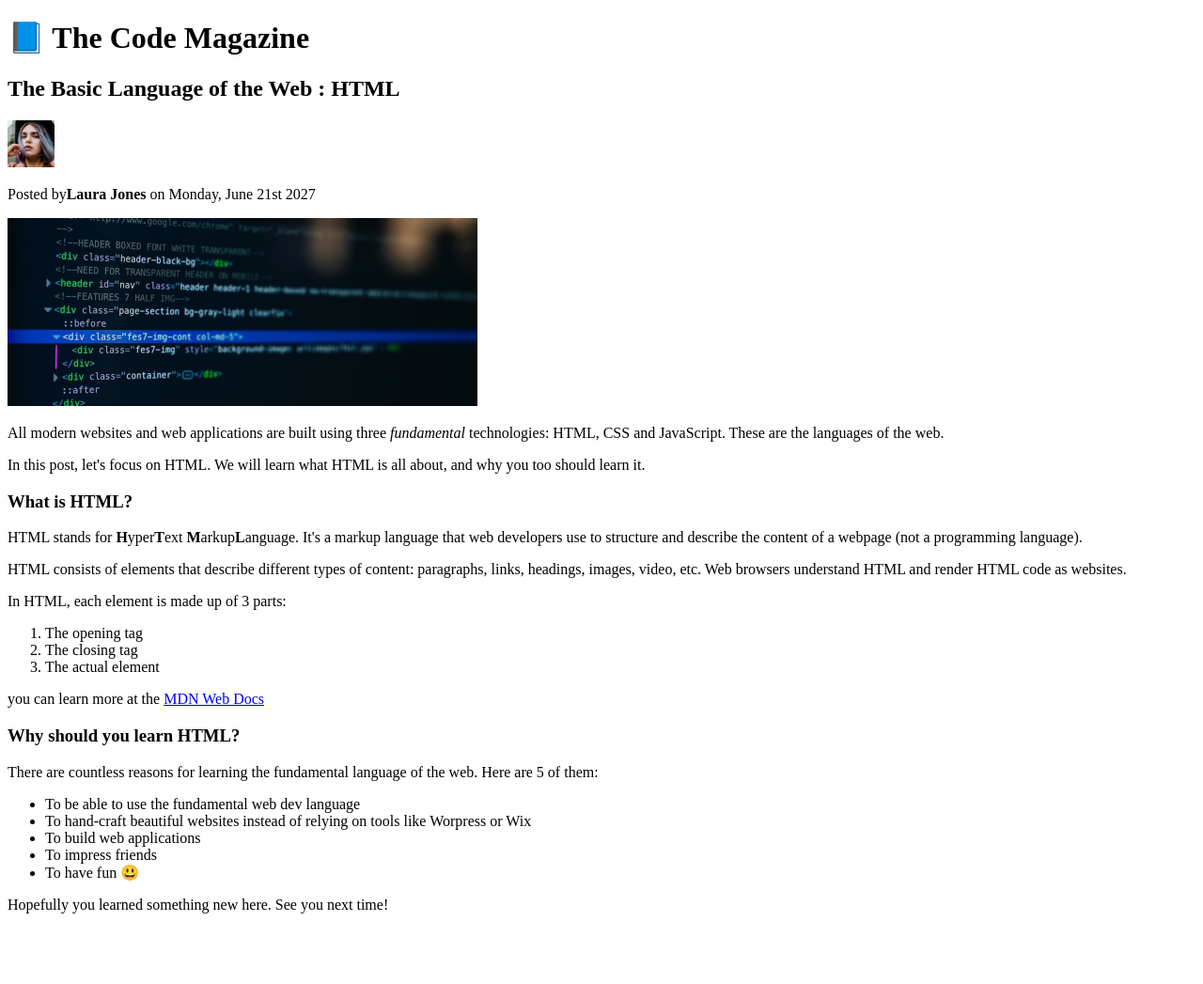
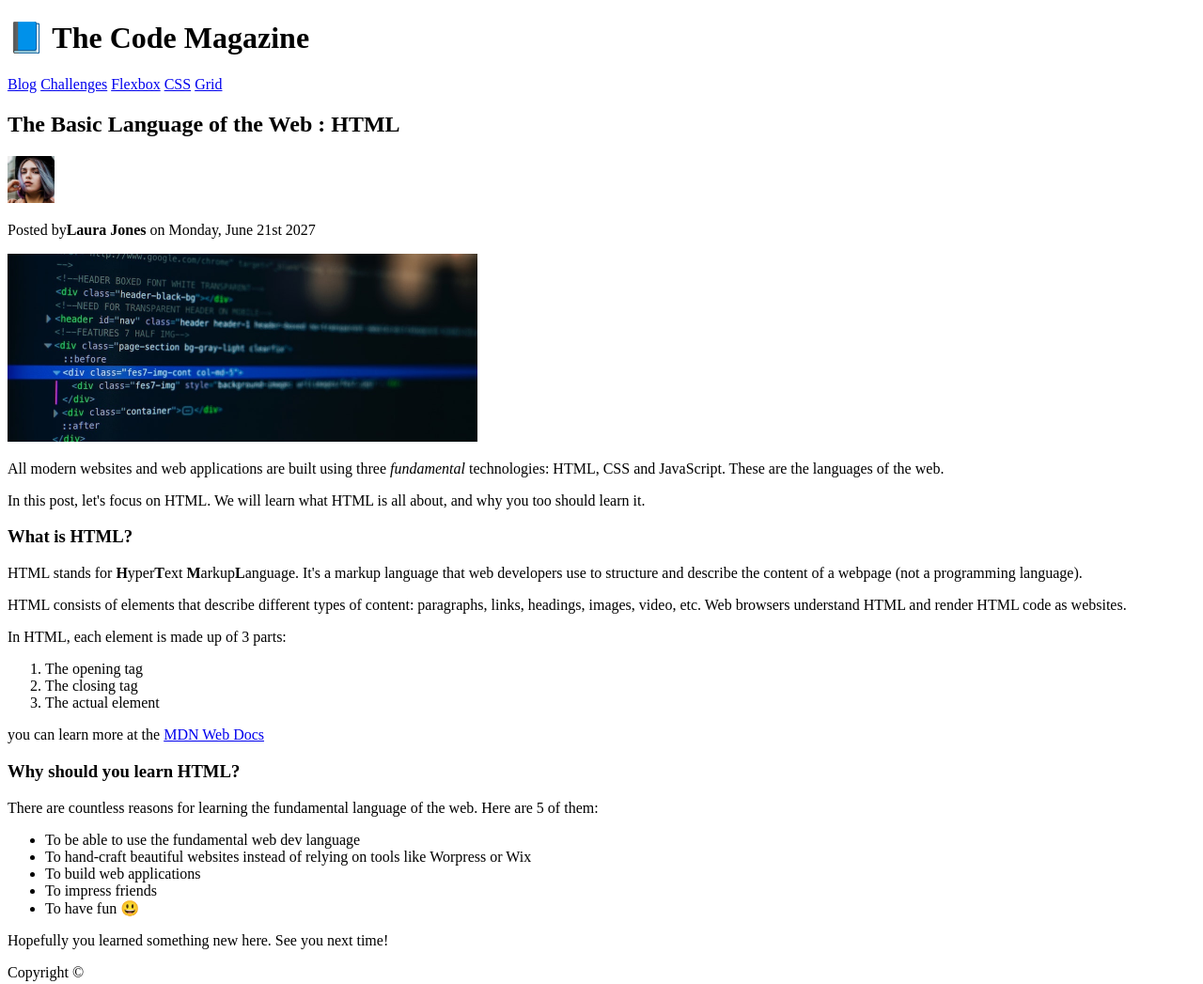
Before and after one commit to FerazAhmad1/CSS, a plain HTML site: page 02-HTML-Fundamentals/index.html in a window 1280 px wide. Shown: the whole page at 94% size. Before the commit the page ends 988 px from the top, so only its background shows below. Drawn offline with Linux system fonts and the light colour scheme.

Commit message:
page structure

```diff
--- a/02-HTML-Fundamentals/index.html
+++ b/02-HTML-Fundamentals/index.html
@@ -14,16 +14,31 @@
     <h5>The Basic Language of the Web : HTML</h5>
     <h6>The Basic Language of the Web : HTML</h6>
 -->
+    <header>
       <h1>📘 The Code Magazine</h1>
+      <nav>
+        <a href="blog.html">Blog</a>
+        <a href="#">Challenges</a>
+        <a href="#">Flexbox</a>
+        <a href="#">CSS</a>
+        <a href="#">Grid</a>
+      </nav>
+    </header>
+    <article>
+      <header>
         <h2>The Basic Language of the Web : HTML</h2>
+
         <img src="laura-jones.jpg" alt="author image" width="50" height="50" />
+
         <p>Posted by<strong>Laura Jones</strong> on Monday, June 21st 2027</p>
+
         <img
           src="post-img.jpg"
           alt="HTML code on screen"
           width="500"
           height="200"
         />
+      </header>
       <p>
         All modern websites and web applications are built using three
         <em>fundamental</em>
@@ -38,8 +53,8 @@
       <p>
         HTML stands for <strong>H</strong>yper<strong>T</strong>ext
         <strong>M</strong>arkup<strong>L</strong>anguage. It's a markup language
-      that web developers use to structure and describe the content of a webpage
-      (not a programming language).
+        that web developers use to structure and describe the content of a
+        webpage (not a programming language).
       </p>
       <p>
         HTML consists of elements that describe different types of content:
@@ -78,5 +93,8 @@
       </ul>
 
       <p>Hopefully you learned something new here. See you next time!</p>
+    </article>
+
+    <footer>Copyright &copy;</footer>
   </body>
 </html>
```
Also changed, not shown: 02-HTML-Fundamentals/blog.html (added, +9 -0 lines). Lines whose indentation alone changed are shown as unchanged.
